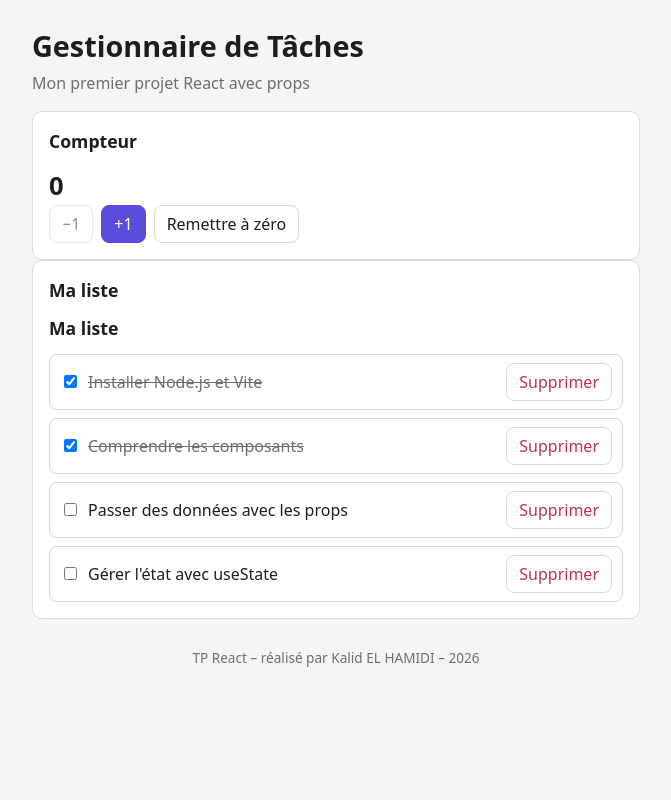
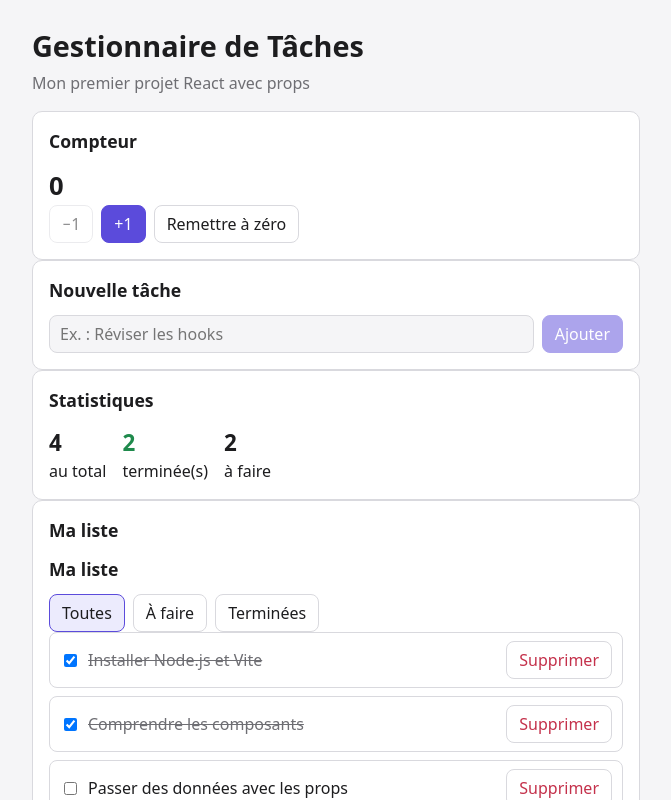
Before and after one commit to KhalidElhamidi/tp-react, a React (Vite) app in the folder mes-taches/: page / in a window 1280 px wide. Shown: the top 800 px of the page, without its empty margins (304-975 px from the left). Built offline with nearby package versions, Linux system fonts and the light colour scheme.

Commit message:
Étape 4 : formulaire contrôlé, filtres et statistiques

```diff
--- a/mes-taches/src/App.jsx
+++ b/mes-taches/src/App.jsx
@@ -5,6 +5,9 @@ import Pied from "./components/Pied.jsx";
 import Carte from "./components/Carte.jsx";
 import Tache from "./components/Tache.jsx";
 import Compteur from "./components/Compteur.jsx";
+import FormulaireAjout from "./components/FormulaireAjout.jsx";
+import Filtres from "./components/Filtres.jsx";
+import Statistiques from "./components/Statistiques.jsx";
 
 const TACHES_INITIALES = [
   { id: 1, titre: "Installer Node.js et Vite", terminee: true },
@@ -15,6 +18,16 @@ const TACHES_INITIALES = [
 
 function App() {
   const [taches, setTaches] = useState(TACHES_INITIALES);
+  const [filtre, setFiltre] = useState("toutes");
+
+  function ajouterTache(titre) {
+    const nouvelleTache = {
+      id: Date.now(),
+      titre,
+      terminee: false,
+    };
+    setTaches([...taches, nouvelleTache]);
+  }
 
   function basculerTache(id) {
     setTaches(
@@ -27,6 +40,13 @@ function App() {
   function supprimerTache(id) {
     setTaches(taches.filter((tache) => tache.id !== id));
   }
+
+  const tachesVisibles = taches.filter((tache) => {
+    if (filtre === "actives") return !tache.terminee;
+    if (filtre === "terminees") return tache.terminee;
+    return true; // 'toutes'
+  });
+
   return (
     <div className="app">
       <Entete
@@ -37,10 +57,20 @@ function App() {
         <Carte titre="Compteur">
           <Compteur />
         </Carte>
+
+        <Carte titre="Nouvelle tâche">
+          <FormulaireAjout onAjouter={ajouterTache} />
+        </Carte>
+
+        <Carte titre="Statistiques">
+          <Statistiques taches={taches} />
+        </Carte>
+
         <Carte titre="Ma liste">
           <h2>Ma liste</h2>
+          <Filtres filtre={filtre} onChanger={setFiltre} />
           <ListeTaches
-            taches={taches}
+            taches={tachesVisibles}
             onBasculer={basculerTache}
             onSupprimer={supprimerTache}
           />
--- /dev/null
+++ b/mes-taches/src/components/Filtres.jsx
@@ -0,0 +1,25 @@
+import React from 'react';
+
+const OPTIONS_FILTRES = [
+  { valeur: 'toutes', libelle: 'Toutes' },
+  { valeur: 'actives', libelle: 'À faire' },
+  { valeur: 'terminees', libelle: 'Terminées' }
+];
+
+function Filtres({ filtre, onChanger }) {
+  return (
+    <div className="filtres">
+      {OPTIONS_FILTRES.map((option) => (
+        <button
+          key={option.valeur}
+          className={filtre === option.valeur ? 'actif' : ''}
+          onClick={() => onChanger(option.valeur)}
+        >
+          {option.libelle}
+        </button>
+      ))}
+    </div>
+  );
+}
+
+export default Filtres;
--- /dev/null
+++ b/mes-taches/src/components/FormulaireAjout.jsx
@@ -0,0 +1,31 @@
+import { useState } from "react";
+
+function FormulaireAjout({ onAjouter }) {
+  const [titre, setTitre] = useState("");
+
+  function gererSoumission(event) {
+    event.preventDefault();
+    const titreNettoye = titre.trim();
+    if (!titreNettoye) return;
+    onAjouter(titreNettoye);
+    setTitre("");
+  }
+
+  const estVide = titre.trim() === "";
+
+  return (
+    <form className="formulaire" onSubmit={gererSoumission}>
+      <input
+        type="text"
+        value={titre}
+        onChange={(event) => setTitre(event.target.value)}
+        placeholder="Ex. : Réviser les hooks"
+      />
+      <button type="submit" className="principal" disabled={estVide}>
+        Ajouter
+      </button>
+    </form>
+  );
+}
+
+export default FormulaireAjout;
--- /dev/null
+++ b/mes-taches/src/components/Statistiques.jsx
@@ -0,0 +1,15 @@
+function Statistiques({ taches }) {
+  const total = taches.length;
+  const terminees = taches.filter((tache) => tache.terminee).length;
+  const restantes = total - terminees;
+
+  return (
+    <div className="stats">
+      <div><strong>{total}</strong> au total</div>
+      <div className="terminees"><strong>{terminees}</strong> terminée(s)</div>
+      <div><strong>{restantes}</strong> à faire</div>
+    </div>
+  );
+}
+
+export default Statistiques;
```
